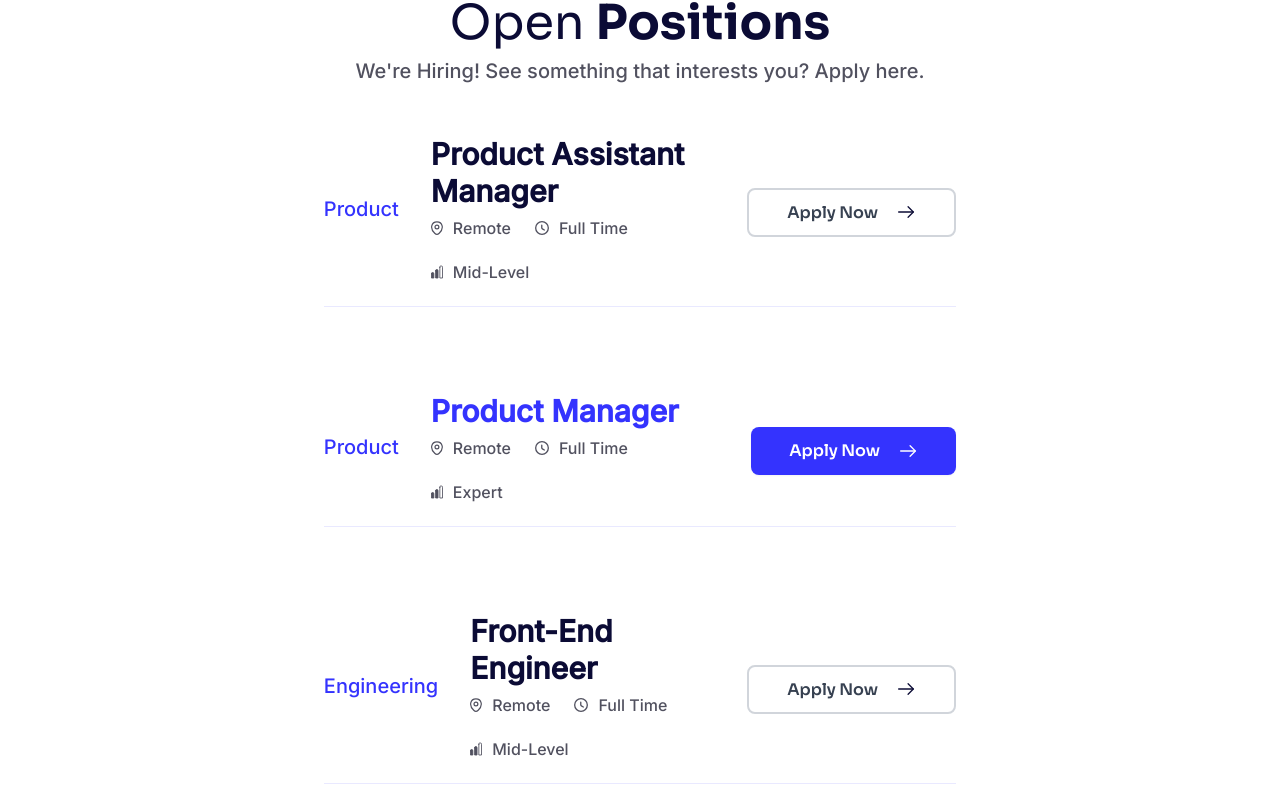
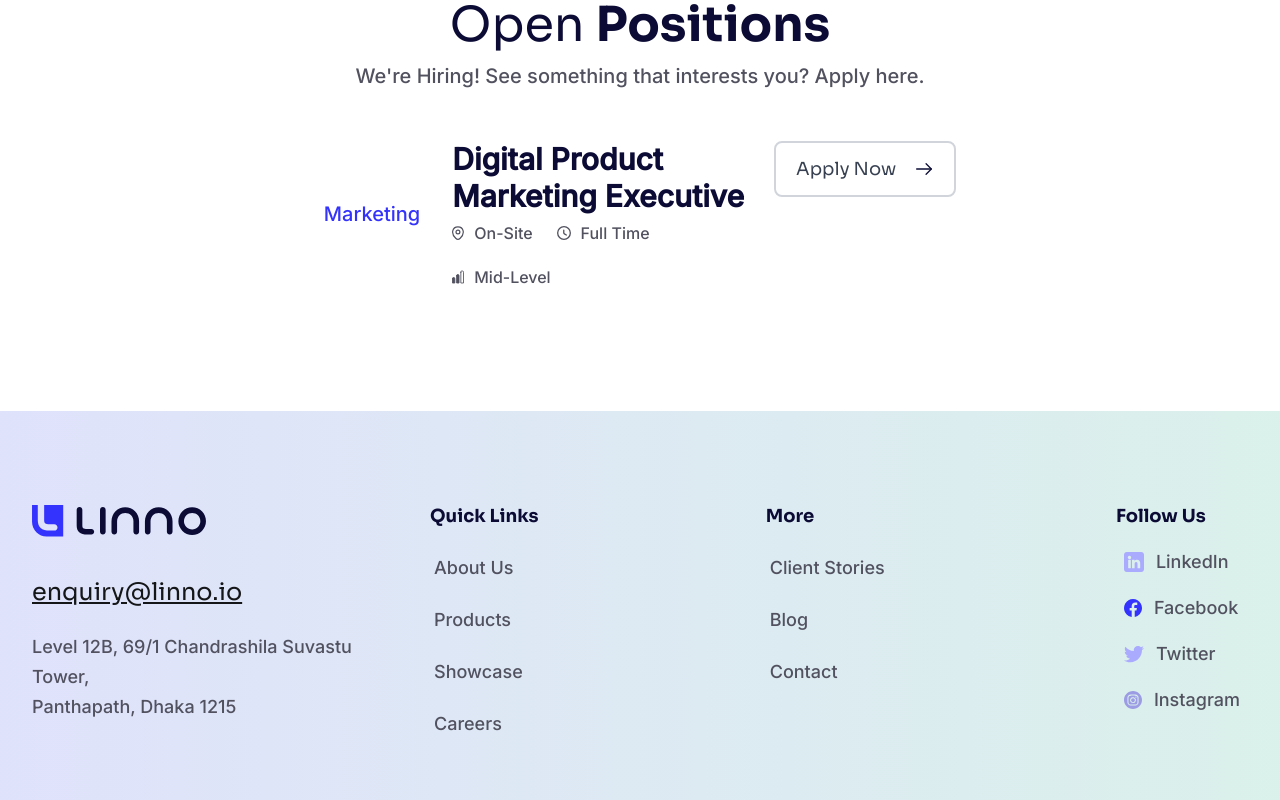
Before and after one commit to CODEREXLTD/Linno-website, a Next.js app: page /careers in a window 1280 px wide. Shown: the part 3900-4700 px from the top of the page. Built offline with nearby package versions, Linux system fonts and the light colour scheme.

Commit message:
career page done

```diff
--- a/src/app/careers/Content.jsx
+++ b/src/app/careers/Content.jsx
@@ -80,53 +80,14 @@ const Content = () => {
 
 	const jobPositions = [
 		{
-			category: 'Product',
-			title: 'Product Assistant Manager',
-			location: 'Remote',
+			category: 'Marketing',
+			title: 'Digital Product Marketing Executive',
+			location: 'On-Site',
 			type: 'Full Time',
 			level: 'Mid-Level',
-			buttonStyle: 'outline'
+			buttonStyle: 'outline',
+            buttonLink: 'https://inside.coderex.co/jobs/digital-product-marketing-executive--mid-level--gokgm'
 		},
-		{
-			category: 'Product',
-			title: 'Product Manager',
-			location: 'Remote',
-			type: 'Full Time',
-			level: 'Expert',
-			buttonStyle: 'primary'
-		},
-		{
-			category: 'Engineering',
-			title: 'Front-End Engineer',
-			location: 'Remote',
-			type: 'Full Time',
-			level: 'Mid-Level',
-			buttonStyle: 'outline'
-		},
-		{
-			category: 'Engineering',
-			title: 'Back-End Engineer',
-			location: 'Remote',
-			type: 'Full Time',
-			level: 'Mid-Level',
-			buttonStyle: 'outline'
-		},
-		{
-			category: 'Marketing',
-			title: 'Marketing Manager',
-			location: 'Remote',
-			type: 'Full Time',
-			level: 'Mid-Level',
-			buttonStyle: 'outline'
-		},
-		{
-			category: 'Marketing',
-			title: 'Marketing Associate',
-			location: 'Remote',
-			type: 'Full Time',
-			level: 'Mid-Level',
-			buttonStyle: 'outline'
-		}
 	];
 
 	return (
@@ -294,12 +255,12 @@ const Content = () => {
 				</div>
 			</section>
 			{/* Culture Section */}
-			<section className="w-full bg-white">
+			<section className="w-full bg-[#F2F5FB]">
 				<div className="w-full max-w-[1440px] mx-auto px-4 sm:px-6 lg:px-8 py-[75px] sm:py-[113px] lg:py-[150px]">
 					<div className="flex flex-col lg:flex-row justify-between items-center gap-8 lg:gap-0 w-full">
 						{/* Left Images */}
 						<div className="flex flex-col gap-[14px] sm:gap-[21px] lg:gap-[28px] items-center w-full lg:w-[44%]">
-							<div className="flex flex-row gap-[14px] sm:gap-[21px] lg:gap-[28px] justify-center items-center w-auto">
+							<div className="flex flex-col sm:flex-row gap-[14px] sm:gap-[21px] lg:gap-[28px] justify-center items-center w-auto">
 								<Image
 									src="/images/img_02_1.png"
 									alt="Team culture"
@@ -348,13 +309,14 @@ const Content = () => {
 					</div>
 				</div>
 			</section>
+
 			{/* Open Positions Section */}
 			<section className="w-full bg-white">
 				<div className="w-full max-w-[1440px] mx-auto px-4 sm:px-6 lg:px-8 py-[58px] sm:py-[87px] lg:py-[116px]">
 					<div className="flex flex-col gap-[26px] sm:gap-[39px] lg:gap-[52px] justify-center items-center w-full">
 						{/* Header */}
 						<div className="flex flex-col gap-[3px] sm:gap-[5px] lg:gap-[6px] items-center px-[4px] sm:px-[6px] lg:px-[8px] w-auto">
-							<h2 className="text-[36px] sm:text-[42px] lg:text-[48px] font-sora leading-[46px] sm:leading-[54px] lg:leading-[61px] text-center text-[#0b0b35]">
+							<h2 className="text-[36px] sm:text-[42px] lg:text-[48px] font-sora leading-snug text-center text-[#0b0b35]">
 								Open <span className="font-bold">Positions</span>
 							</h2>
 							<p className="text-[15px] sm:text-[18px] lg:text-[20px] font-inter font-normal leading-[19px] sm:leading-[22px] lg:leading-[25px] text-center text-[#51515f]">
@@ -371,6 +333,7 @@ const Content = () => {
 												<span className="text-[14px] sm:text-[16px] lg:text-[18px] xl:text-[20px] font-inter font-medium leading-[18px] sm:leading-[20px] lg:leading-[22px] xl:leading-[25px] text-[#3433fe] px-3 py-1 bg-blue-50 rounded-full text-center lg:px-0 lg:py-0 lg:bg-transparent lg:rounded-none">
 													{job?.category}
 												</span>
+												<div className="flex flex-col md:flex-row gap-4 justify-start items-start w-full lg:w-auto flex-1">
 													<div className="flex flex-col justify-start items-start w-full lg:w-auto flex-1">
                                                         <h3 className={`text-[18px] sm:text-[22px] lg:text-[26px] xl:text-[30px] font-inter font-semibold leading-[22px] sm:leading-[26px] lg:leading-[30px] xl:leading-[37px] transition-colors duration-200 ${
 														    job.buttonStyle === 'primary' ? 'text-[#3433fe]' : 'text-[#0b0b35] group-hover:text-[#3433fe]'
@@ -416,26 +379,15 @@ const Content = () => {
                                                                 </div>
                                                             </div>
                                                     </div>
-											</div>
-										</div>
-										<div className="mt-2 lg:mt-[6px] w-full sm:w-auto flex justify-center lg:justify-end">
+
                                                     <Button
                                                         onClick={() => {}}
                                                         variant={job?.buttonStyle}
                                                         size="md"
-												className={`
-													${
-														job?.buttonStyle === 'primary'
-															? 'bg-[#3433fe] text-white hover:bg-[#2d2bdb] active:bg-[#2622c4]'
-															: 'border-2 border-[#0b0b35] text-[#0b0b35] bg-transparent hover:bg-[#0b0b35] hover:text-white'
-													}
-													rounded-[10px] px-[16px] sm:px-[24px] lg:px-[32px] xl:px-[38px] py-[8px] sm:py-[10px] lg:py-[12px]
-													text-[12px] sm:text-[14px] lg:text-[16px] font-sora font-semibold
-													leading-[14px] sm:leading-[16px] lg:leading-[18px] xl:leading-[21px]
-													transition-all duration-200
-													w-full sm:w-auto
-													min-w-[120px] sm:min-w-[140px]
-												`}
+                                                        link={true}
+                                                        href={job?.buttonLink}
+                                                        label='Apply Now'
+                                                        blank={true}
                                                         icon={
                                                             <Image
                                                                 src={job?.buttonStyle === 'primary' ? '/images/img_arrowright_white_a700.svg' : '/images/img_arrowright.svg'}
@@ -449,6 +401,8 @@ const Content = () => {
                                                     >
                                                         Apply Now
                                                     </Button>
+												</div>
+											</div>
 										</div>
 									</div>
 									{index < jobPositions?.length - 1 && (
--- a/src/components/ui/Button.jsx
+++ b/src/components/ui/Button.jsx
@@ -17,6 +17,7 @@ const Button = ({
   link  = false,
   href = null,
   label="",
+  blank=false,
   ...props
 }) => {
   const variants = {
@@ -84,7 +85,7 @@ const Button = ({
 
   if(link){
     return (
-      <Link href={href}>
+      <Link href={href} target={blank ? "_blank" : "_self"}>
         <button
           type={type}
           onClick={disabled || loading ? undefined : onClick}
```
Lines whose indentation alone changed are shown as unchanged.
